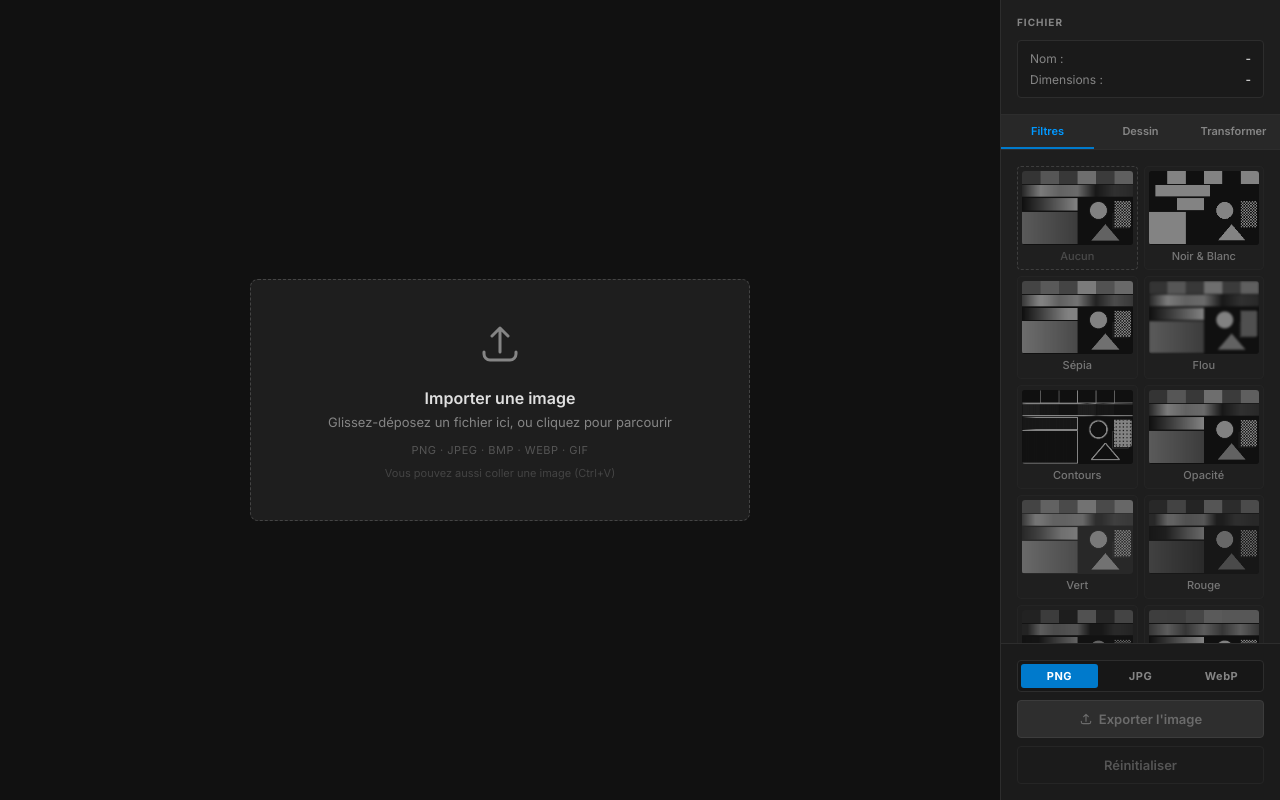
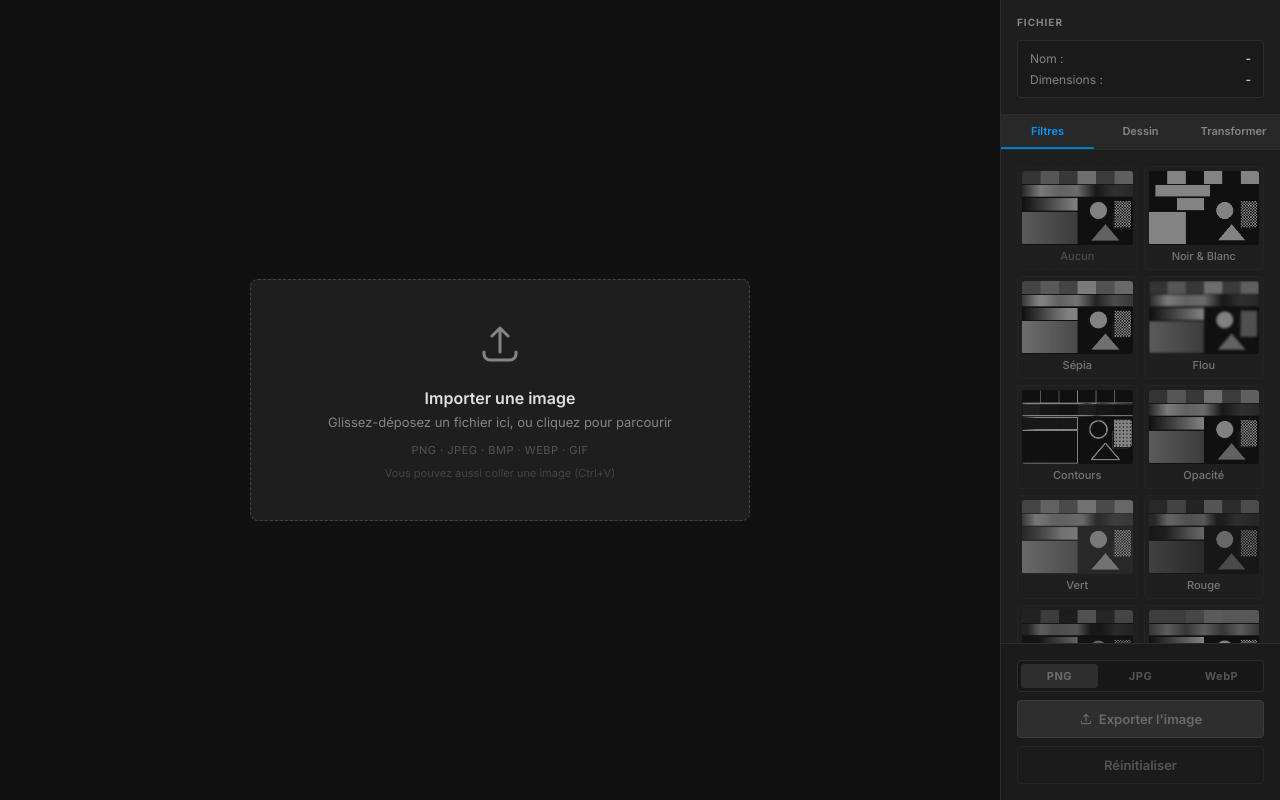
Before and after one commit to Kyosuke01/PicTone, a plain HTML site: page web/index.html in a window 1280 px wide. Drawn offline with Linux system fonts and the light colour scheme.

Commit message:
fix(ui): format d'export grisé sans image, plus de bleu sur les éléments inactifs
- PNG / JPG / WebP et la qualité sont désactivés sans image ou pendant un recadrage
- le filtre « Aucun » actif perd son fond et sa bordure bleus quand la section est inactive

```diff
--- a/web/app.js
+++ b/web/app.js
@@ -2367,6 +2367,10 @@ function updateControlStates() {
     btnCropApply.disabled  = !cropping;
     btnCropCancel.disabled = !cropping;
 
+    // Format d'export et qualité : inutilisables sans image (ou pendant un recadrage)
+    formatBtns.forEach((btn) => { btn.disabled = !sectionsActive; });
+    qualitySliderContainer.querySelectorAll('input').forEach((input) => { input.disabled = !sectionsActive; });
+
     // Les éléments des menus natifs suivent le même état
     publishCommandStates({
         open: true,
--- a/web/style.css
+++ b/web/style.css
@@ -264,6 +264,13 @@ body {
     opacity: 0.45;
     filter: grayscale(1);
     cursor: not-allowed;
+}
+/* Filtre « Aucun » actif : pas de bordure ni de fond bleu tant que la section est inactive */
+.controls-section.disabled .filter-item.active,
+.controls-section.disabled .filter-item[data-filter="Aucun"].active {
+    background-color: rgba(255, 255, 255, 0.02);
+    border-color: var(--border-color);
+    color: var(--text-muted);
 }
 
 /* Filters List (sober vertical buttons) */
@@ -672,10 +679,19 @@ input[type="color"] {
     cursor: pointer;
     transition: var(--transition-base);
 }
-.format-btn:hover { color: var(--text-main); }
+.format-btn:hover:not(:disabled) { color: var(--text-main); }
 .format-btn.active {
     background: var(--accent-color);
     color: white;
+}
+/* Sans image : gris neutre, jamais de bleu d'accent */
+.format-btn:disabled {
+    color: #555555;
+    cursor: not-allowed;
+}
+.format-btn.active:disabled {
+    background: #2e2e2e;
+    color: #6b6b6b;
 }
 
 /* Active Image Viewer Workspace */
```
